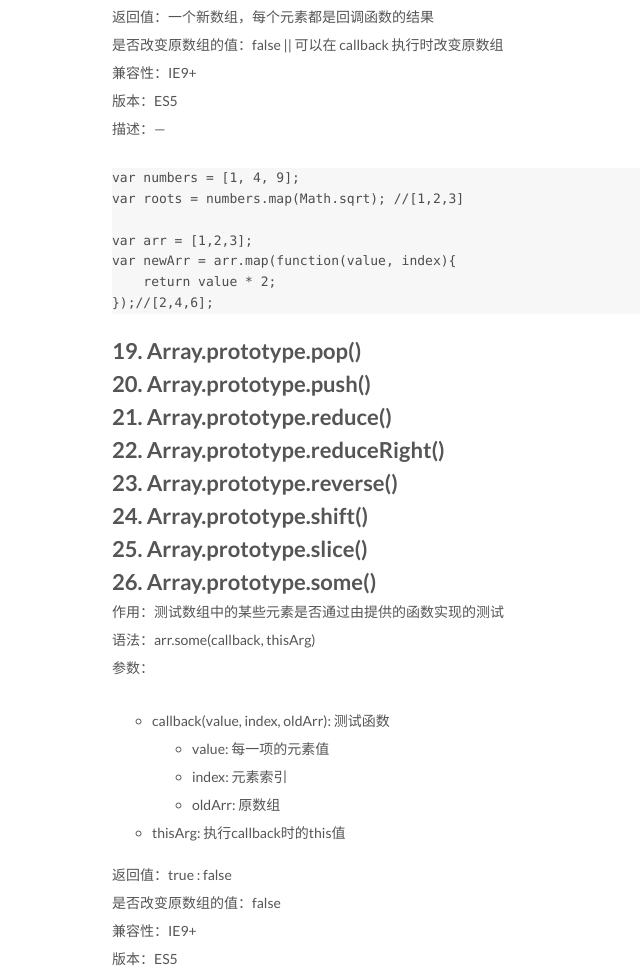
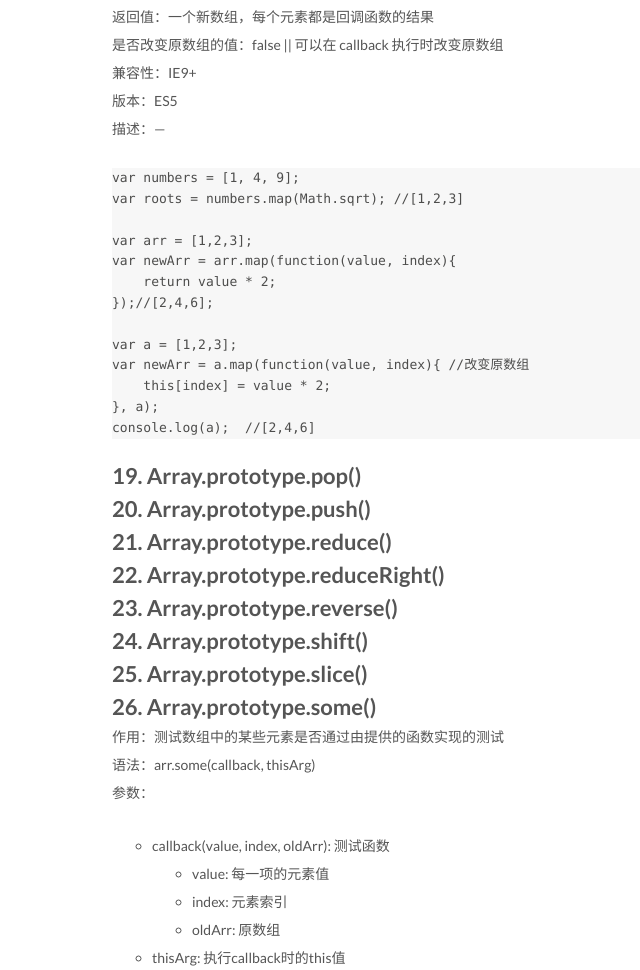
Before and after one commit to Godzhang/Godzhang.github.io, a plain HTML site: page index.html in a window 1280 px wide. Shown: the part 6256-7226 px from the top of the page, without its empty margins (178-818 px from the left). Drawn offline with Linux system fonts and the light colour scheme.

Commit message:
Site updated: 2017-06-24 11:34:42

```diff
--- a/css/main.css
+++ b/css/main.css
@@ -1695,7 +1695,7 @@ pre .javascript .function {
   width: 4px;
   height: 4px;
   border-radius: 50%;
-  background: #3cffa7;
+  background: #540f4f;
 }
 .links-of-blogroll {
   font-size: 13px;
--- a/index.html
+++ b/index.html
@@ -462,6 +462,12 @@ var arr = [1,2,3];
 var newArr = arr.map(function(value, index){
     return value * 2;
 });//[2,4,6];
+
+var a = [1,2,3];
+var newArr = a.map(function(value, index){ //改变原数组
+    this[index] = value * 2;
+}, a);
+console.log(a);  //[2,4,6]
 </code></pre><h1 id="19-Array-prototype-pop"><a href="#19-Array-prototype-pop" class="headerlink" title="19. Array.prototype.pop()"></a>19. Array.prototype.pop()</h1><h1 id="20-Array-prototype-push"><a href="#20-Array-prototype-push" class="headerlink" title="20. Array.prototype.push()"></a>20. Array.prototype.push()</h1><h1 id="21-Array-prototype-reduce"><a href="#21-Array-prototype-reduce" class="headerlink" title="21. Array.prototype.reduce()"></a>21. Array.prototype.reduce()</h1><h1 id="22-Array-prototype-reduceRight"><a href="#22-Array-prototype-reduceRight" class="headerlink" title="22. Array.prototype.reduceRight()"></a>22. Array.prototype.reduceRight()</h1><h1 id="23-Array-prototype-reverse"><a href="#23-Array-prototype-reverse" class="headerlink" title="23. Array.prototype.reverse()"></a>23. Array.prototype.reverse()</h1><h1 id="24-Array-prototype-shift"><a href="#24-Array-prototype-shift" class="headerlink" title="24. Array.prototype.shift()"></a>24. Array.prototype.shift()</h1><h1 id="25-Array-prototype-slice"><a href="#25-Array-prototype-slice" class="headerlink" title="25. Array.prototype.slice()"></a>25. Array.prototype.slice()</h1><h1 id="26-Array-prototype-some"><a href="#26-Array-prototype-some" class="headerlink" title="26. Array.prototype.some()"></a>26. Array.prototype.some()</h1><p>作用：测试数组中的某些元素是否通过由提供的函数实现的测试<br>语法：arr.some(callback, thisArg)<br>参数：</p>
 <ul>
 <li>callback(value, index, oldArr): 测试函数<ul>
```
Also changed, not shown: 2017/06/23/Array对象内置方法总结/index.html (+7 -1 lines).
